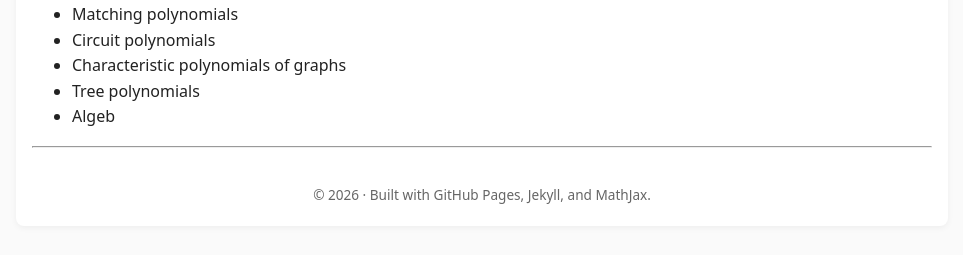
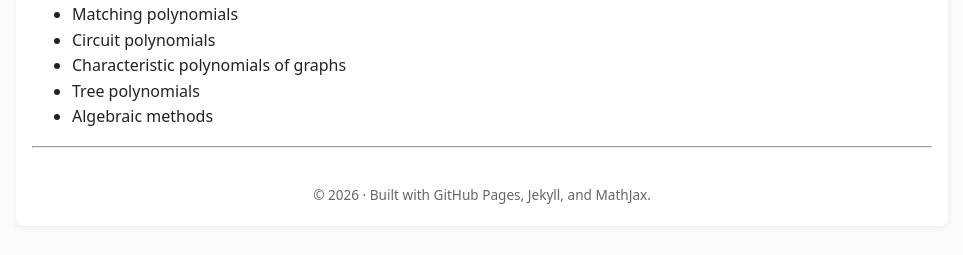
Before and after one commit to SaleemKamaludin/SaleemKamaludin.github.io, a Jekyll site: the page built from courses/graduate/advanced-discrete-mathematics/index.md, in a window 1280 px wide. Shown: the part 980-1235 px from the top of the page, without its empty margins (158-1121 px from the left). Built offline with Jekyll 4.4.1, drawn with Linux system fonts in a browser that asks for light colours.

Commit message:
Update index.md

```diff
--- a/courses/graduate/advanced-discrete-mathematics/index.md
+++ b/courses/graduate/advanced-discrete-mathematics/index.md
@@ -39,4 +39,4 @@ Students are expected to engage with rigorous proofs, advanced combinatorial arg
 - Circuit polynomials
 - Characteristic polynomials of graphs
 - Tree polynomials
-- Algeb
+- Algebraic methods
```
